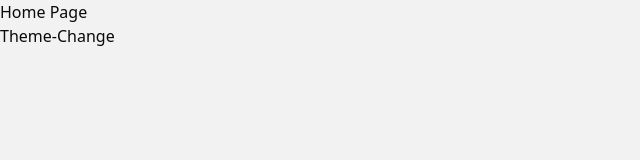
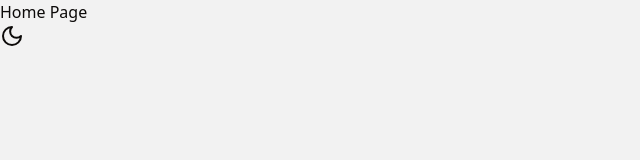
Before and after one commit to LuisKlopp/hyeon-blog-deploy-2, a Next.js app: page / in a window 1280 px wide. Shown: the top 160 px of the page, without its empty margins (0-640 px from the left). Built offline with nearby package versions, Linux system fonts and the light colour scheme.

Commit message:
Fix: 다크모드 아이콘 변경

```diff
--- a/components/theme-changer.tsx
+++ b/components/theme-changer.tsx
@@ -1,19 +1,23 @@
 "use client";
 
 import { useTheme } from "next-themes";
+import { Moon, Sun } from "lucide-react";
 
 const ThemeChanger = () => {
   const { setTheme, theme } = useTheme();
+  const isDarkTheme = theme === "dark";
 
-  const themeToggle = () => {
-    console.log(theme);
-    setTheme(theme === "dark" ? "light" : "dark");
-  };
+  const handleThemeToggle = () =>
+    setTheme(isDarkTheme ? "light" : "dark");
 
   return (
     <div>
-      <button type="button" onClick={themeToggle}>
-        Theme-Change
+      <button
+        className=""
+        type="button"
+        onClick={handleThemeToggle}
+      >
+        {isDarkTheme ? <Sun /> : <Moon />}
       </button>
     </div>
   );
```
